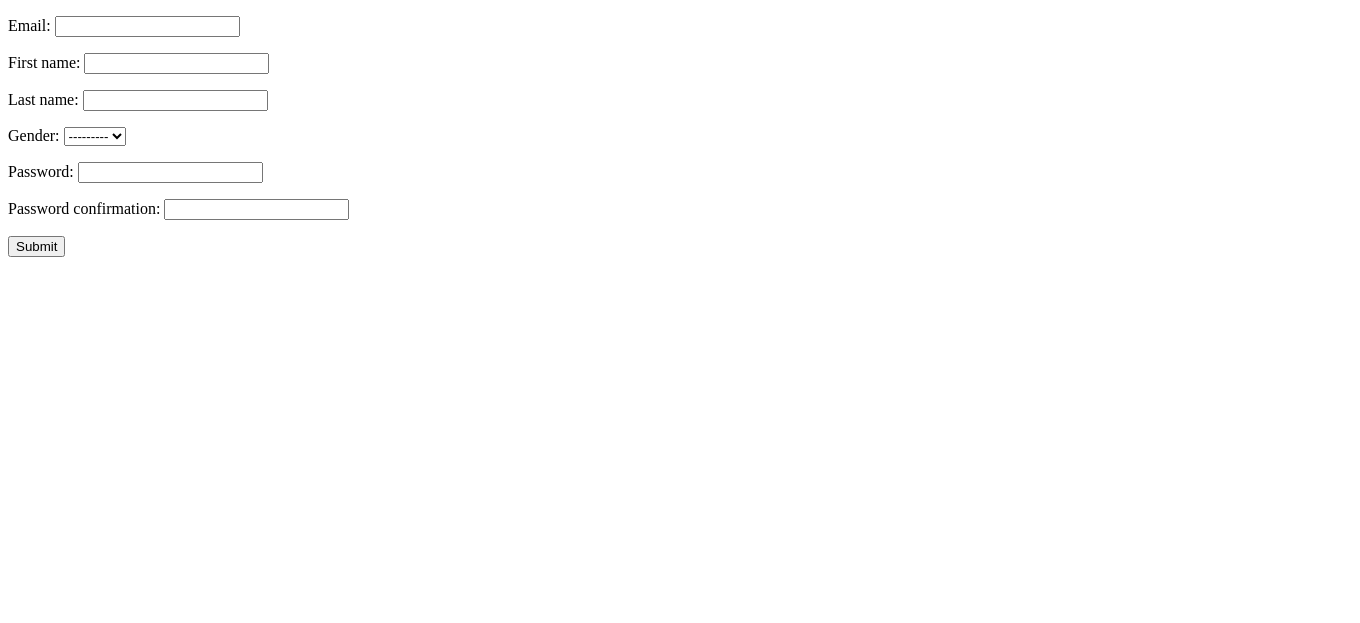
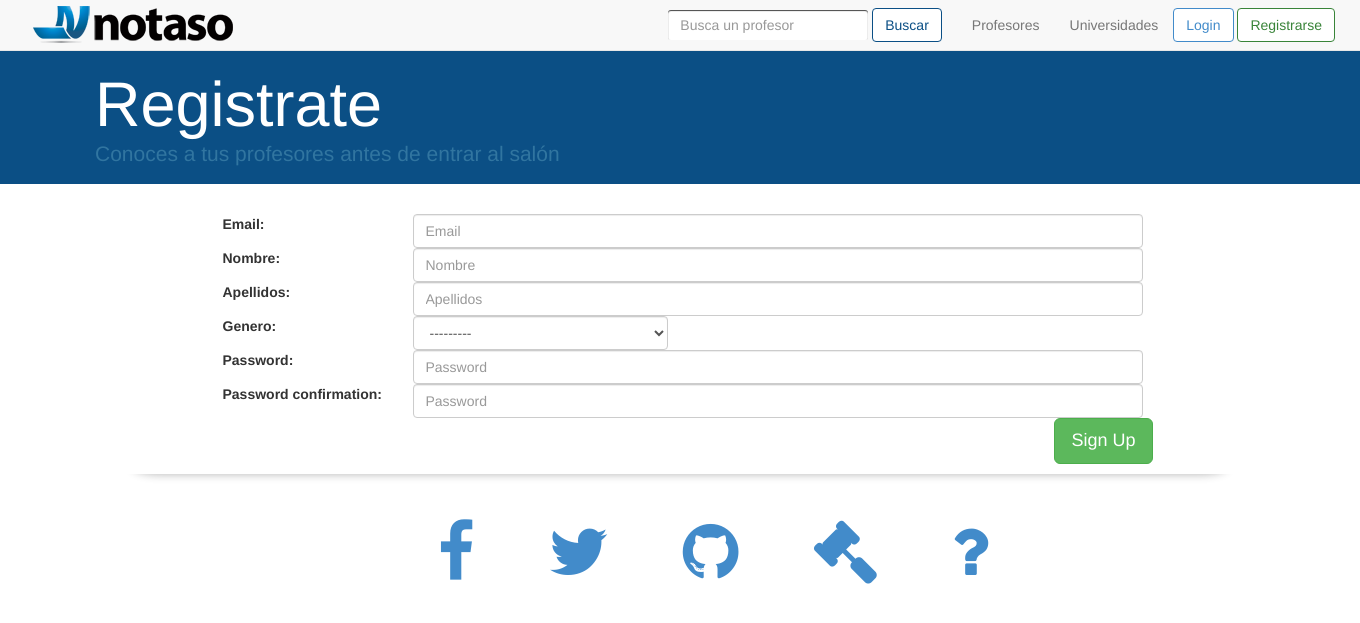
Before and after one commit to jpadilla/notaso, a Django app: page /signup/ in a window 1360 px wide. Shown: the top 623 px of the page. Run offline with Django 3.2, Linux system fonts and the light colour scheme; some libraries are stand-ins or nearby versions.

Commit message:
index.html(signup) under construction, added expanding searchbox

```diff
--- a/static/css/style.css
+++ b/static/css/style.css
@@ -16,7 +16,6 @@ body {
 	margin-left: 9%;
 }
 #myNavbar{
-	padding-left: 25px;
 	padding-right: 25px;
 }
 #test{
@@ -82,7 +81,7 @@ li{
 }
 .heading-style p{
 	color: #3175A0;
-	margin-top: -1%;
+	padding-top: 0px;
 }
 .heading-style h2{
 	color: white;
@@ -152,3 +151,45 @@ li{
 	box-shadow: 0 0 10px rgba(0,0,0,0.3);
 	border-radius: 200px / 50px;
 }
+.search input.search-text{
+	height: 30px;
+	border:0 !important;
+	color: #555;
+	margin: 0 auto;
+	width:200px;
+
+	transition: width 700ms ,background 700ms;
+
+	-webkit-transition: width 700ms ,background 700ms;
+	-moz-transition: width 700ms ,background 700ms;
+	-ms-transition: width 700ms ,background 700ms;
+	-o-transition: width 700ms ,background 700ms;
+
+	box-shadow: inset 0 1px 1px #444;
+	-webkit-box-shadow: inset 0 1px 1px #444;
+	-moz-box-shadow: inset 0 1px 1px #444;
+	-ms-box-shadow: inset 0 1px 1px #444;
+	-o-box-shadow: inset 0 1px 1px #444;
+
+	 border-radius:3px;
+	-webkit-border-radius:3px;
+	-moz-border-radius:3px;
+	-ms-border-radius:3px;
+	-o-border-radius:3px;
+
+}
+.search input.search-text:focus{
+	background-color: white;
+	width:450px;
+	border-color: #66afe9;
+}
+#btnSearch{
+	background-color: white;
+	color: #0B4F85;
+	border-color: #0B4F85;
+}
+#btnSearch:hover{
+	background-color: #134C75;
+	color: white;
+	border-color: #0B4F85;
+}
--- a/templates/base.html
+++ b/templates/base.html
@@ -27,20 +27,30 @@
                 <a class="navbar-brand" href="/"><img id = "brand_image" src="{% static "static/img/notaso-200x37.png" %}"/></a>
             </div>
 
-            <div class="collapse navbar-collapse navbar-right" id = "myNavbar">
+            <div class="collapse navbar-collapse" id = "myNavbar">
+                <div class = "navbar-right">
                     <ul class="nav navbar-nav">
-                    <li><a href="/professors">Professors</a>
+                        <li><a href="/professors">Profesores</a>
                         </li>
-                    <li><a href="/universities">Universities</a>
+                        <li><a href="/universities">Universidades</a>
                     </ul>
                     <form class="navbar-form navbar-right navbar-collapse">
                         <a href="/login">
                             <button type="button" class="btn btn-primary" id = "loginBtn" >Login</button>
                         </a>
                         <a href="/signup">
-                        <button type="button" class="btn btn-default" id = "signUpBtn">Sign Up</button>
+                            <button type="button" class="btn btn-default" id = "signUpBtn">Registrarse</button>
                         </a>
                     </form>
+                </div>
+                <div class = "search navbar-right">
+                    <form class="navbar-form navbar-left" role="search">
+                        <div class="form-group">
+                            <input class="search-text form-control box-shadow" type="text" placeholder="Busca un profesor"/>
+                        </div>
+                        <button type="submit" class="btn btn-info" id = "btnSearch">Buscar</button>
+                    </form>
+                </div>
             </div>
         </div>
     </nav>
--- a/users/templates/users/index.html
+++ b/users/templates/users/index.html
@@ -1,16 +1,105 @@
-<!doctype html>
-<html lang="en">
-<head>
-	<meta charset="UTF-8">
-	<title>Notaso</title>
-</head>
-<body>
+{% extends 'base.html' %}
 
-<form method="POST" action="">
-	{% csrf_token %}
-	{{ form.as_p }}
-	<input type="submit" value="Submit">
-</form>
+{% block header %}
+<div class = "jumbotron heading-style">
+	<div class = "container">
+		<div class = "row">
+			<h1>Registrate</h1>
+			<p>Conoces a tus profesores antes de entrar al salón</p>
+		</div>
+	</div>
+</div>
+{% endblock %}
 
-</body>
-</html>
+
+{% block content %}
+<div class="container">
+    <div class="row">
+        <div class="form-group">
+            <form method="POST" action="" class="horizontal-form" role="form">{% csrf_token %}
+                <div class="col-md-12 col-md-offset-1">
+                    {% if form.email.errors %}
+                    <div class="col-md-10 alert alert-danger">{{form.email.errors}}</div>
+                    {% endif %}
+                    <div class="form-group">
+                        <label class="col-md-2" for="id_email">Email:</label>
+                        <div class="col-md-8">
+                            <input class="form-control" placeholder="Email" id="id_email" maxlength="40" name="email" type="email" />
+                        </div>
+                    </div>
+                </div>
+                <br/>
+                <div class="col-md-12 col-md-offset-1">
+                    {% if form.first_name.errors %}
+                    <div class="col-md-10 alert alert-danger">{{form.first_name.errors}}</div>
+                    {% endif %}
+                    <div class="form-group">
+                        <label class="col-md-2" for="id_first_name">Nombre:</label>
+                        <div class="col-md-8">
+                            <input class="form-control" placeholder="Nombre" id="id_first_name" maxlength="30" name="first_name" type="text" />
+                        </div>
+                    </div>
+                </div>
+                <div class="col-md-12 col-md-offset-1">
+                    {% if form.last_name.errors %}
+                    <div class="col-md-10 alert alert-danger">{{form.last_name.errors}}</div>
+                    {% endif %}
+                    <div class="form-group">
+                        <label class="col-md-2" for="id_last_name">Apellidos:</label>
+                        <div class="col-md-8">
+                            <input class="form-control" placeholder="Apellidos" id="id_last_name" maxlength="30" name="last_name" type="text" />
+                        </div>
+                    </div>
+                </div>
+                <div class="col-md-12 col-md-offset-1">
+                    {% if form.email.errors %}
+                    <div class="col-md-5 alert alert-danger">{{form.gender.errors}}</div>
+                    {% endif %}
+                    <label class="col-md-2" for="id_gender">Genero:</label>
+                    <div class="col-md-3">
+                        <select class="form-control" id="id_gender" name="gender">
+                            <option value="" selected="selected">---------</option>
+                            <option value="M">Male</option>
+                            <option value="F">Female</option>
+                        </select>
+
+                    </div>
+                </div>
+
+        </div>
+        <div class="col-md-12 col-md-offset-1">
+            {% if form.password1.errors %}
+            <div class="col-md-10 alert alert-danger">{{form.password1.errors}}</div>
+            {% endif %}
+            <div class="form-group">
+                <div class="col-md-2">
+                    <label for="id_password1">Password:</label>
+
+                </div>
+                <div class="col-md-8">
+                    <input type="password" class="form-control" name="password1" id="id_password1" placeholder="Password">
+                </div>
+            </div>
+        </div>
+        <div class="col-md-12 col-md-offset-1">
+            {% if form.password2.errors %}
+            <div class="col-md-10 alert alert-danger">{{form.password2.errors}}</div>
+            {% endif %}
+            <div class="form-group">
+                <div class="col-md-2">
+                    <label for="id_password2">Password confirmation:</label>
+                </div>
+                <div class="col-md-8">
+                    <input type="password" class="form-control" name="password2" id="id_password2" placeholder="Password">
+                </div>
+            </div>
+        </div>
+        <div class="col-md-10 col-md-offset-1">
+            <input type="submit" class="btn btn-success btn-lg pull-right" value="Sign Up">
+
+        </div>
+        </form>
+
+    </div>
+</div>
+{% endblock %}
```
Lines whose indentation alone changed are shown as unchanged.
